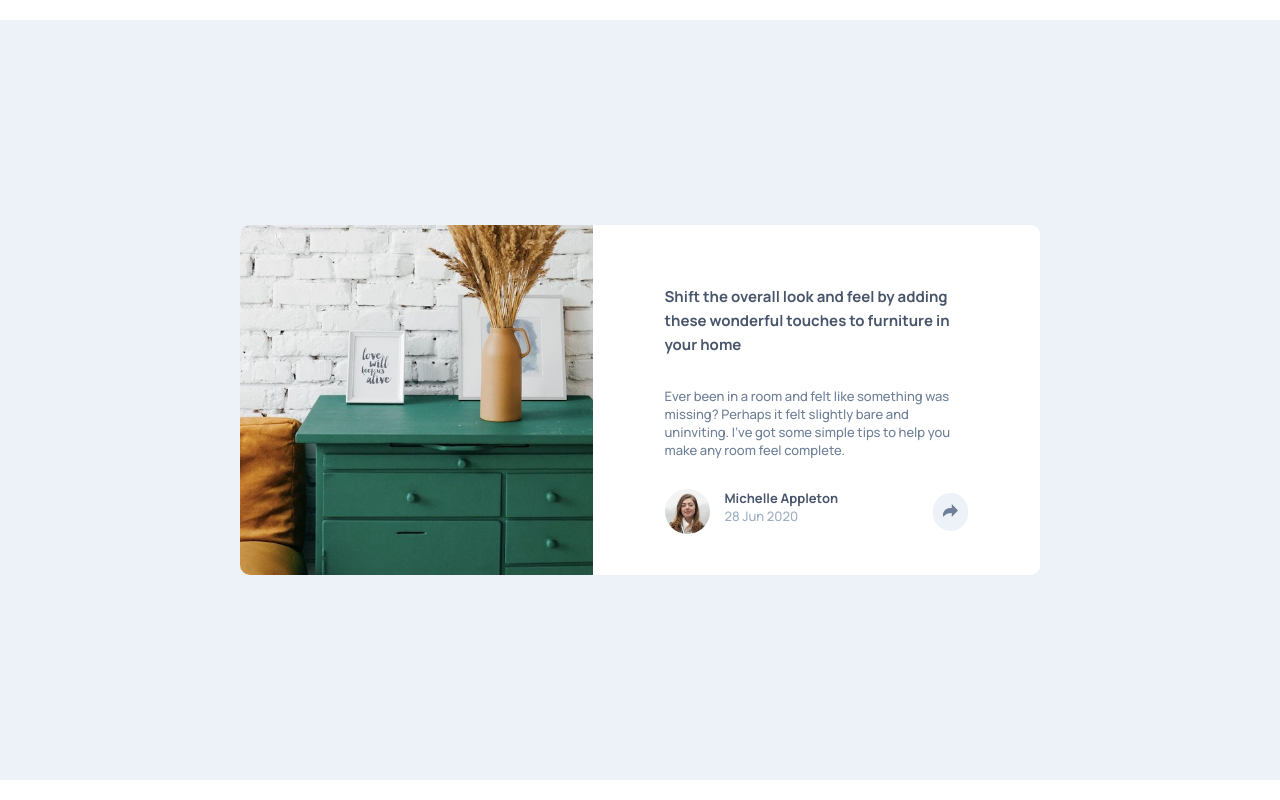
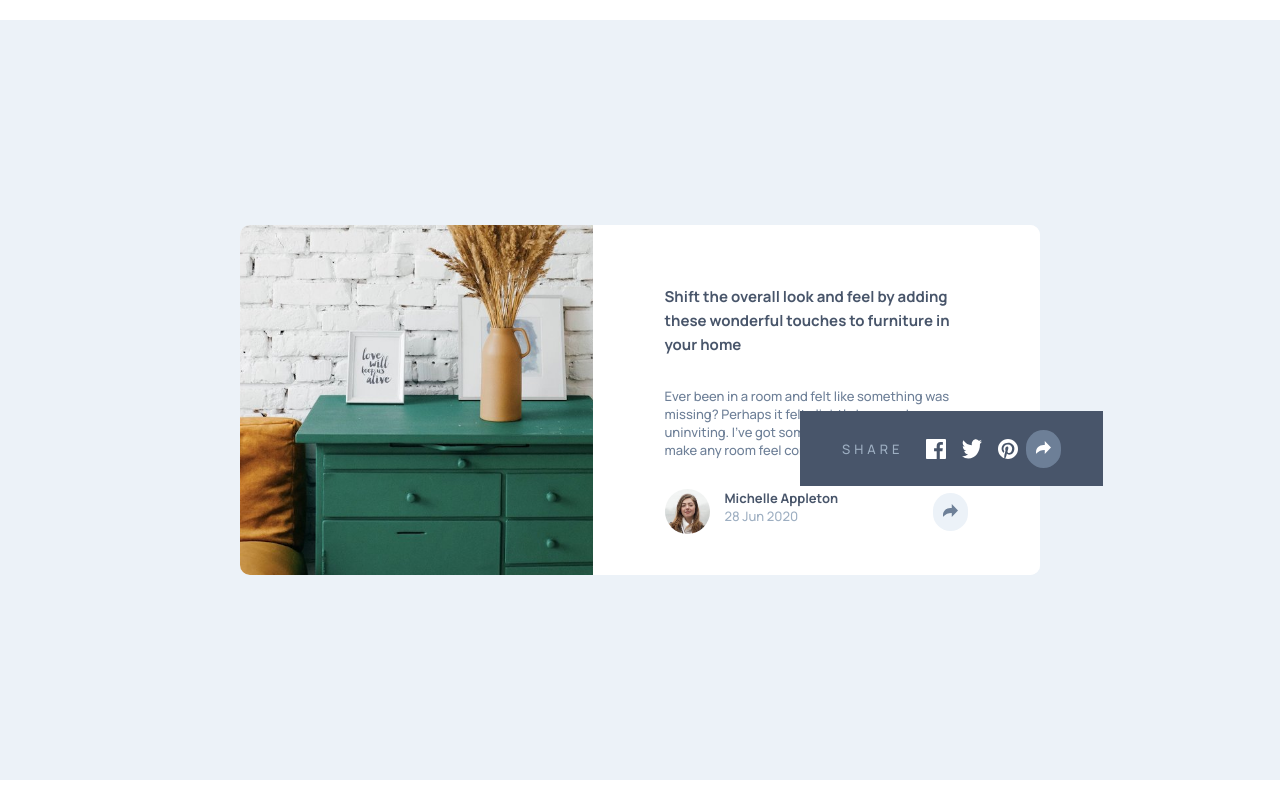
Before and after one commit to jerry81/frontend-mentor, a React (Create React App) app in the folder article-preview-component-master/react/article-preview/: page / in a window 1280 px wide. Both pictures are taken after a click on the element 950 px from the left and 511 px from the top of the page. Built offline with nearby package versions, Linux system fonts and the light colour scheme.

Commit message:
feat: add the popup (without the arrow)

```diff
--- a/article-preview-component-master/react/article-preview/src/WorkArea.css
+++ b/article-preview-component-master/react/article-preview/src/WorkArea.css
@@ -128,3 +128,7 @@ img {
   margin-left:-85px;
   background: white;
 }
+
+.popup {
+  position: absolute;
+}
--- a/article-preview-component-master/react/article-preview/src/WorkArea.js
+++ b/article-preview-component-master/react/article-preview/src/WorkArea.js
@@ -19,7 +19,6 @@ function WorkArea() {
   const drawersC = dsk ? "drawers" : "";
   const nonImage = dsk ? "nonImage" : "";
   const popupStyle = {
-    position: 'absolute',
     left: popupX,
     top: popupY
   }
@@ -82,7 +81,9 @@ function WorkArea() {
   }
   function SharePopup() {
     return sharing && (
-      <div style={popupStyle}></div>
+      <div className='popup' style={popupStyle}>
+        <Active/>
+      </div>
     );
   }
   function Footer() {
@@ -101,8 +102,8 @@ function WorkArea() {
   }
   /* methods */
   function toggleActive(ev) {
-    setPopupX(ev.clientX);
-    setPopupY(ev.clientY)
+    setPopupX(ev.clientX - 150);
+    setPopupY(ev.clientY - 100)
     setSharing(!sharing);
   }
 
```
